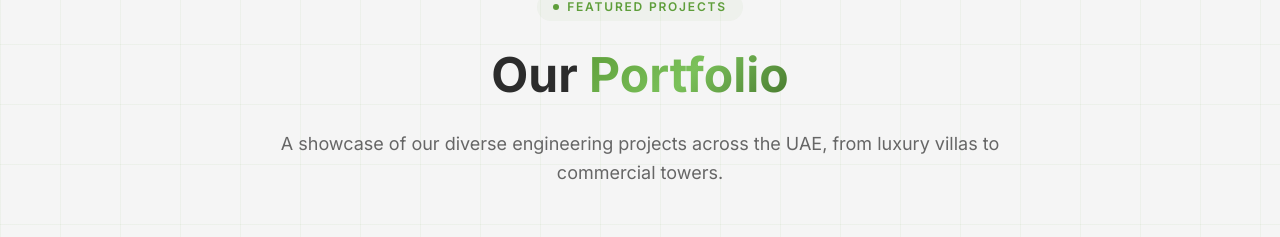
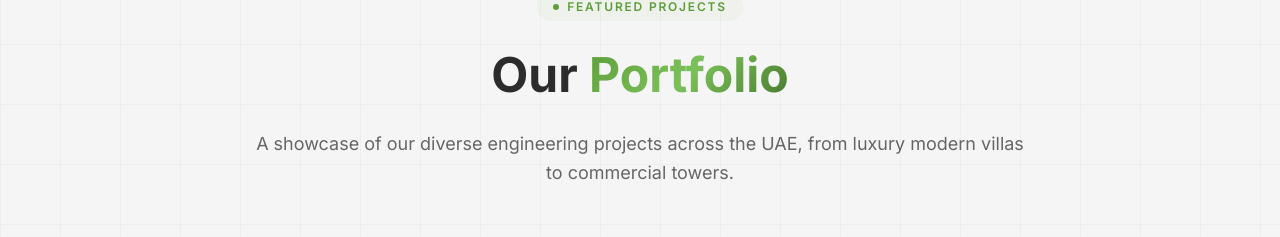
Before and after one commit to sherry2k/ubec-website, a React (Vite) app: page / in a window 1280 px wide. Shown: the part 4716-4953 px from the top of the page. Built offline with nearby package versions, Linux system fonts and the light colour scheme.

Commit message:
Update Projects.tsx

```diff
--- a/src/components/Projects.tsx
+++ b/src/components/Projects.tsx
@@ -48,7 +48,7 @@ export default function Projects() {
             transition={{ duration: 0.6, delay: 0.2 }}
             className="mt-6 text-gray-body text-base sm:text-lg leading-relaxed"
           >
-            A showcase of our diverse engineering projects across the UAE, from luxury villas to commercial towers.
+            A showcase of our diverse engineering projects across the UAE, from luxury modern villas to commercial towers.
           </motion.p>
         </div>
 
```
